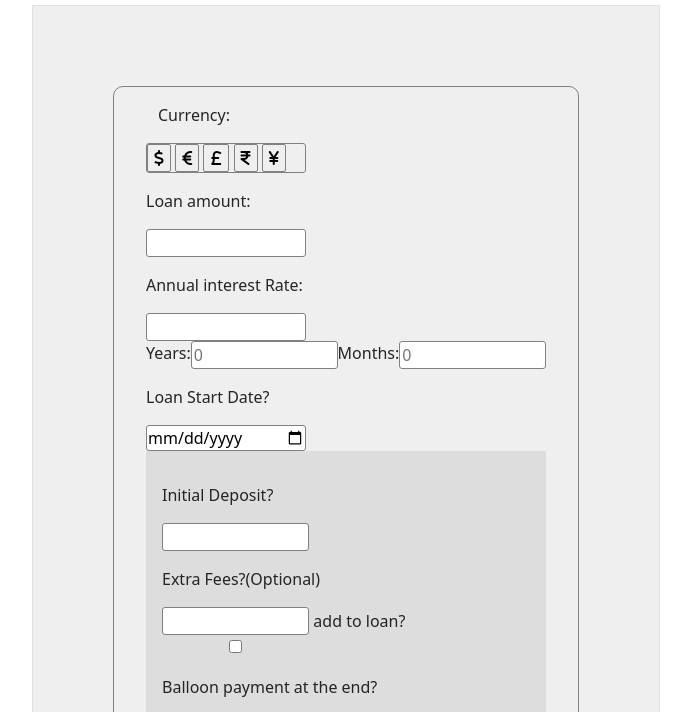
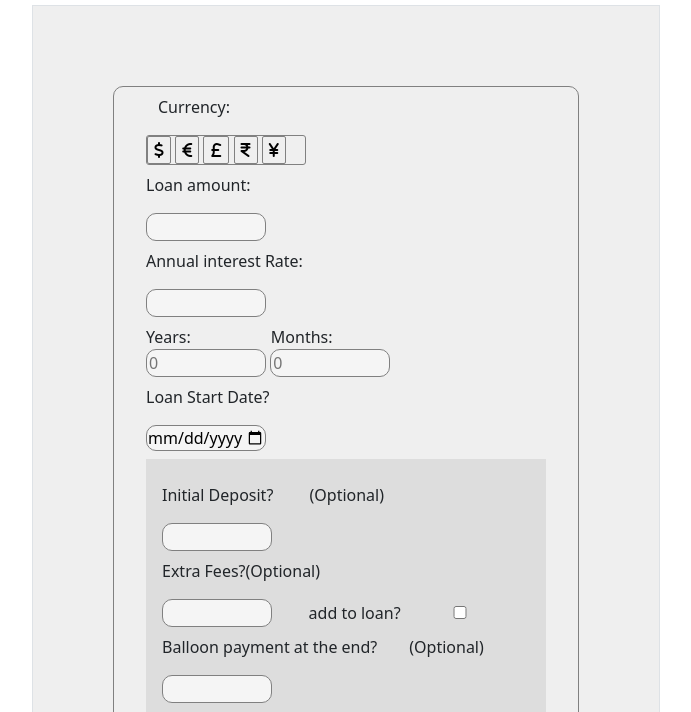
Before and after one commit to Norah-Tonny/Loan-Calculator, a plain HTML site: page index.html in a window 1280 px wide. Shown: the part 88-800 px from the top of the page, without its empty margins (294-985 px from the left). Drawn offline with nearby package versions, Linux system fonts and the light colour scheme.

Commit message:
fixed UI part

```diff
--- a/Js/app.js
+++ b/Js/app.js
@@ -1,24 +1,29 @@
 
 const amount = document.getElementById("amount");
-    const interest_rate = document.getElementById("interest_rate");
-    const months = document.getElementById("months").value;
-    const years= document.getElementById("years");
-    const started_date =document.getElementById("started_date");
-    const deposit = document.getElementById("deposit");
-    const extra_fee =document.getElementById("extra_fee");
+const interest_rate = document.getElementById("interest_rate");
+const months = document.getElementById("months").value;
+const years = document.getElementById("years");
+const started_date = document.getElementById("started_date");
+const deposit = document.getElementById("deposit");
+const extra_fee = document.getElementById("extra_fee");
 const baloon_end = document.getElementById("balloon_end");
-const button=document.getElementById("calc")
+const button = document.getElementById("calc")
+const value_number=document.getElementById("value_number")
+
 
 function loancalculator() {
-const amountValue=parseInt(amount.value)
-const interestValue=parseInt(interest_rate.value)
-    const interest = (amountValue * (interestValue/100));
+    const amountValue = parseInt(amount.value)
+    const interestValue = parseInt(interest_rate.value)
+    const interest = (amountValue * (interestValue / 100));
     const loanPayment = ((amountValue) + interest).toFixed(2);
-    const depositValue=((amountValue)-interest)
+    const depositValue = ((amountValue) - interest)
     // document.getElementById("payment").innerHTmml = "monthly Payment=$" + payment;
-    console.log(depositValue)
+    console.log(loanPayment)
+
 }
 
-button.addEventListener("click", (e) =>{
+button.addEventListener("click", (e) => {
     loancalculator()
+    value_number.innerHTML=""
+
 })
--- a/css/style.css
+++ b/css/style.css
@@ -1,16 +1,17 @@
-
-.loan-calculator{
+.loan-calculator {
     width: 50%;
-    background-color:#EEEE;
+    background-color: #EEEE;
     display: block;
-    padding:5em;
+    padding: 5em;
 
 }
-.monthly-payment{
+
+.monthly-payment {
     width: 50%;
 
 }
-.currency-loan{
+
+.currency-loan {
     border: .5px solid grey;
     border-radius: 10px;
     padding: 0 2em;
@@ -18,72 +19,97 @@
 }
 
 .currency{
-    border: 1px solid grey;
     width: 40%;
     border-radius: 3px;
+    border: 1px solid grey;
 }
 
-.Calc{
+.currency_icon{
+color:orange;
+cursor: pointer;
+}
+#currency {
+    padding-bottom: .5em;
+}
+
+.Calc {
     border: 2px solid orange;
     border-radius: 3px;
-}
 
-.Calculator{
-padding-left: 5em;
-display: flex;
-justify-content: flex-end;
 }
 
 
-h1{
-
-text-align: center;
+#calc {
+    text-align: end;
+    padding: .5em;
 }
 
-.display{
-    display: block;
+.Calculator {
+    padding-left: 5em;
+    display: flex;
+    justify-content: flex-end;
 }
-h2,h4{
+
+
+h1 {
+
+    text-align: center;
+}
+
+h2,
+h4 {
     text-align: center;
     color: orange;
 }
 
-.single-field{
+.single-field {
     background-color: #ddd;
     padding: 1rem;
 }
 
-input{
-    padding-top: 0 2em;
+input {
+    background-color: whitesmoke;
     border: .5px solid grey;
-    border-radius: 3px;
-    width: 40%;
+    border-radius: 10px;
+    width: 30%;
 
 }
 
-#btn{
+#btn {
     border: .5px solid grey;
     border-radius: 2px;
 }
 
+.btn1:hover,.btn2:hover,.btn3:hover,.btn4:hover,.btn5:hover{
+    background-color:orange;
+cursor: alias;
+}
 
-p{
-margin-top:1em;
+p {
+    margin-top: .5em;
 }
 
 label1{
     padding-left: 2em;
 }
 
-
-label1{
-    color: grey;
+.row {
+    border: 1px solid black;
 }
 
-label1{
-    color: gainsboro;
+.duration{
+    padding-top: .5em;
+    display: flex;
+}
+.duration_values{
+    display: flex;
 }
 
-.row{
-    border: 1px solid black;
+
+#months{
+    padding-left: 5em;
 }
+.month_value{
+    padding: 2em;
+
+}
--- a/index.html
+++ b/index.html
@@ -26,49 +26,58 @@
     <div class="loan-calculator container-fluid  border  ">
 
       <div class="currency-loan">
-        <p class="container">Currency:</p>
-        <div class=" currency text-align-center">
-          <button id="btn"><i class="fa-solid fa-dollar-sign"></i></button>
-          <button id="btn"><i class="fa-solid fa-euro-sign"></i></button>
-          <button id="btn"><i class="fa-solid fa-sterling-sign"></i></button>
-          <button id="btn"><i class="fa-solid fa-indian-rupee-sign"></i></button>
-          <button id="btn"><i class="fa-solid fa-yen-sign"></i></button>
-        </div>
-        <p >Loan amount:</p>
-        <input type="number" width="30%" id="amount" />
-        <p >Annual interest Rate:</p>
-        <input type="number" id="interest_rate"/>
-        </br>
-        <div class="duration d-flex">
-          <label id ="years">Years:</label>
 
 
-          <input type="number" placeholder="0" width="10%" id="input3">
-
+        <div id="currency">
+          <p class="container">Currency:</p>
+          <div id="currency_icon" class=" currency text-align-center i">
+            <button class="btn1" id="btn"> <i class="fa-solid fa-dollar-sign"></i></button>
+            <button class="btn2" id="btn"><i class="fa-solid fa-euro-sign"></i></button>
+            <button class="btn3" id="btn"><i class="fa-solid fa-sterling-sign"></i></button>
+            <button class="btn4" id="btn"><i class="fa-solid fa-indian-rupee-sign"></i></button>
+            <button class="btn5" id="btn"><i class="fa-solid fa-yen-sign"></i></button>
+          </div>
+          <p>Loan amount:</p>
+          <input type="number" width="30%" id="amount" />
+          <p>Annual interest Rate:</p>
+          <input type="number" id="interest_rate" />
+          </br>
+          <div class="duration">
+            <label id="years">Years:</label>
             <label id="months">Months:</label>
 
-          <input type="number" placeholder="0" width="10%" id="input4">
+          </div>
 
+          <input type="number" placeholder="0" width="20%" >
 
-        </div>
-        <p >Loan Start Date?</p>
+          <input type="number" placeholder="0" width="20%" >
+
+          <p>Loan Start Date?</p>
 
           <input type="date" id="started_date" />
+        </div>
+
         <div class="single-field">
 
-          <p >Initial Deposit? <label1>(Optional)</label1></p>
+          <p>Initial Deposit? <label1>(Optional)</label1>
+          </p>
 
-          <input type="number"id="deposit" />
-          <p >Extra Fees?(Optional)</p>
-          <input type="number" width="30%" id="extra_fee" />
-          <label>add to loan?</label><input type="checkbox" />
+          <input type="number" id="deposit" />
 
-          <p>Balloon payment at the end?<label1>(Optional)</label1></p>
-          <input type="text"  id="balloon_end"/>
+          <p>Extra Fees?(Optional)</p>
+          <input type="number" id="extra_fee" />
+          <label1>add to loan?</label1>
+          <input type="checkbox" />
+
+          <p>Balloon payment at the end?<label1>(Optional)</label1>
+          </p>
+          <input type="text" id="balloon_end" />
         </div>
         <div class="calculator">
-          <button id="calc" class="Calc"><i class="fa-solid fa-calculator-simple"></i>Calculate</button>
+          <div id="calc">
 
+            <button class="Calc"><i class="fa-solid fa-calculator-simple"></i>Calculate</button>
+          </div>
           <h3 id="payment"></h3>
 
 
@@ -116,7 +125,7 @@
         <div class="row">
           <div class="col"><img src="images/total paid.png" alt="total paid" width="50%"></div>
           <div class="col">Total to be paid</div>
-          <div class="col">003</div>
+          <div class="col" id="Value_number">003</div>
         </div>
         <div class="row">
           <div class="col"><img src="images/effective-icon.png" alt="effective-icon" width="50%"></div>
```
Lines whose indentation alone changed are shown as unchanged.
